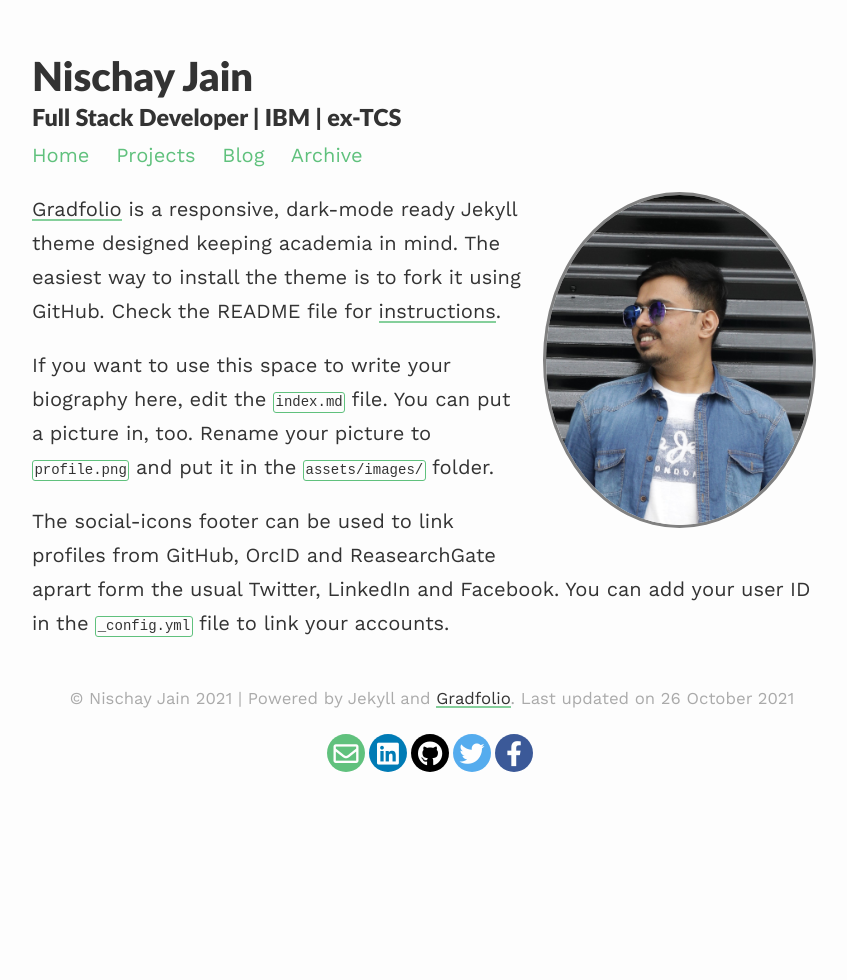
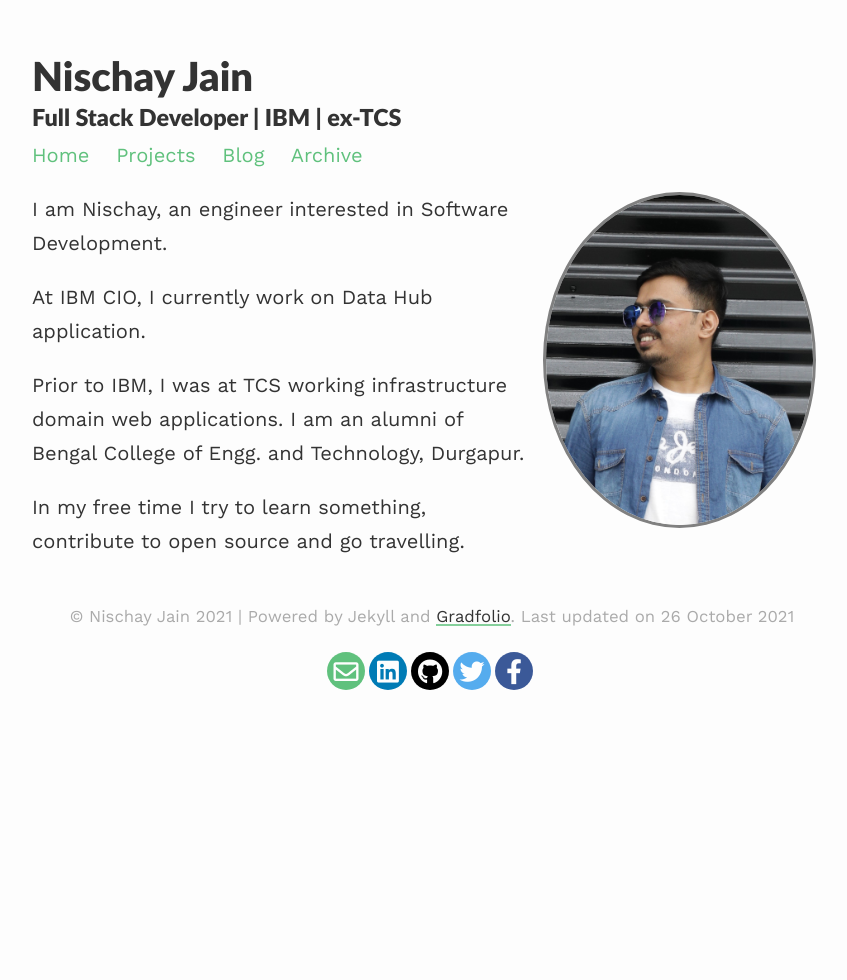
Before and after one commit to nischay13may/nischay13may.github.io, a Jekyll site: the page built from index.md, in a window 1280 px wide. Shown: the whole page, without its empty margins (208-1055 px from the left). Built offline with Jekyll 4.4.1, drawn with Linux system fonts in a browser that asks for light colours; nearby versions of some CDN libraries.

Commit message:
Update index.md

```diff
--- a/index.md
+++ b/index.md
@@ -7,8 +7,11 @@ profile:
 published: true
 ---
 
-[Gradfolio](https://github.com/jitinnair1/gradfolio){:target="_blank"} is a responsive, dark-mode ready Jekyll theme designed keeping academia in mind. The easiest way to install the theme is to fork it using GitHub. Check the README file for [instructions](https://github.com/jitinnair1/gradfolio#installation){:target="_blank"}.
+I am Nischay, an engineer interested in Software Development.
 
-If you want to use this space to write your biography here, edit the `index.md` file. You can put a picture in, too. Rename your picture to `profile.png` and put it in the `assets/images/` folder.
+At IBM CIO, I currently work on Data Hub application.
 
-The social-icons footer can be used to link profiles from GitHub, OrcID and ReasearchGate aprart form the usual Twitter, LinkedIn and Facebook. You can add your user ID in the `_config.yml` file to link your accounts.
+Prior to IBM, I was at TCS working infrastructure domain web applications.
+I am an alumni of Bengal College of Engg. and Technology, Durgapur.
+
+In my free time I try to learn something, contribute to open source and go travelling.
```
